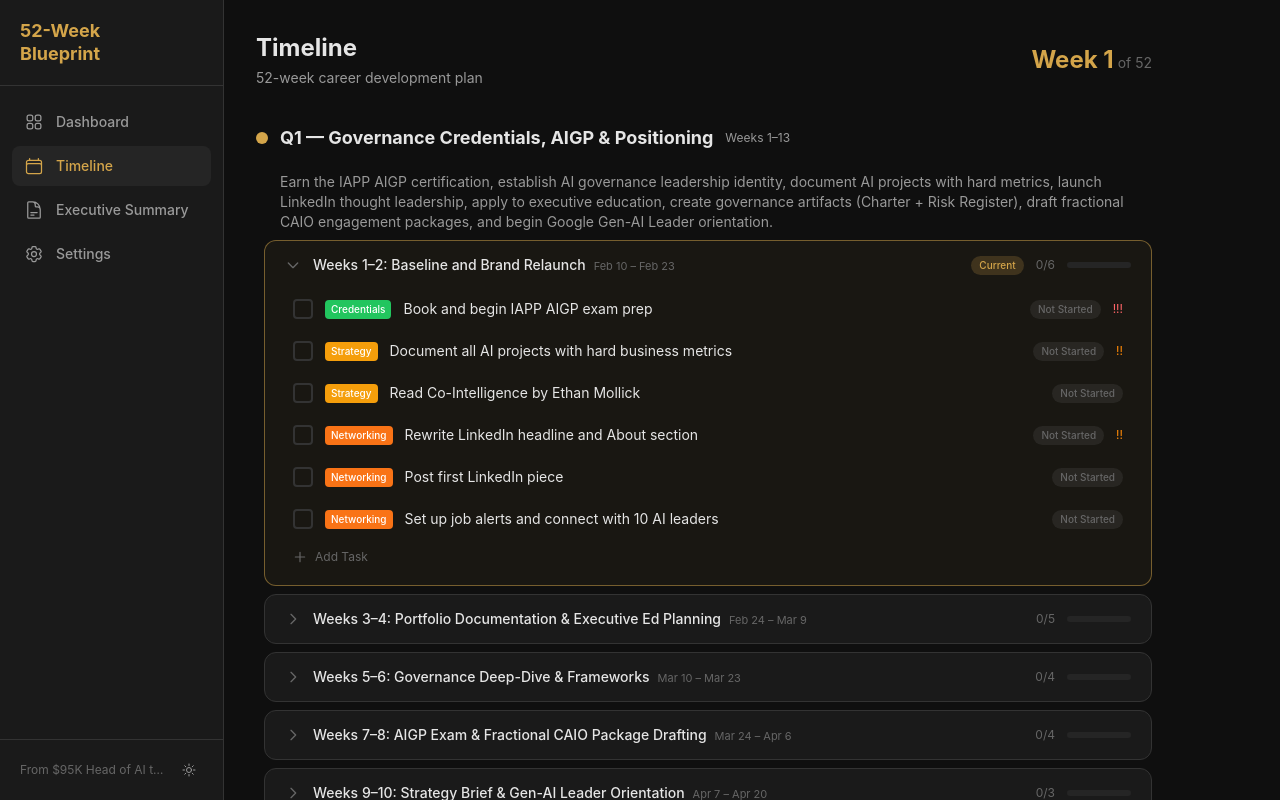
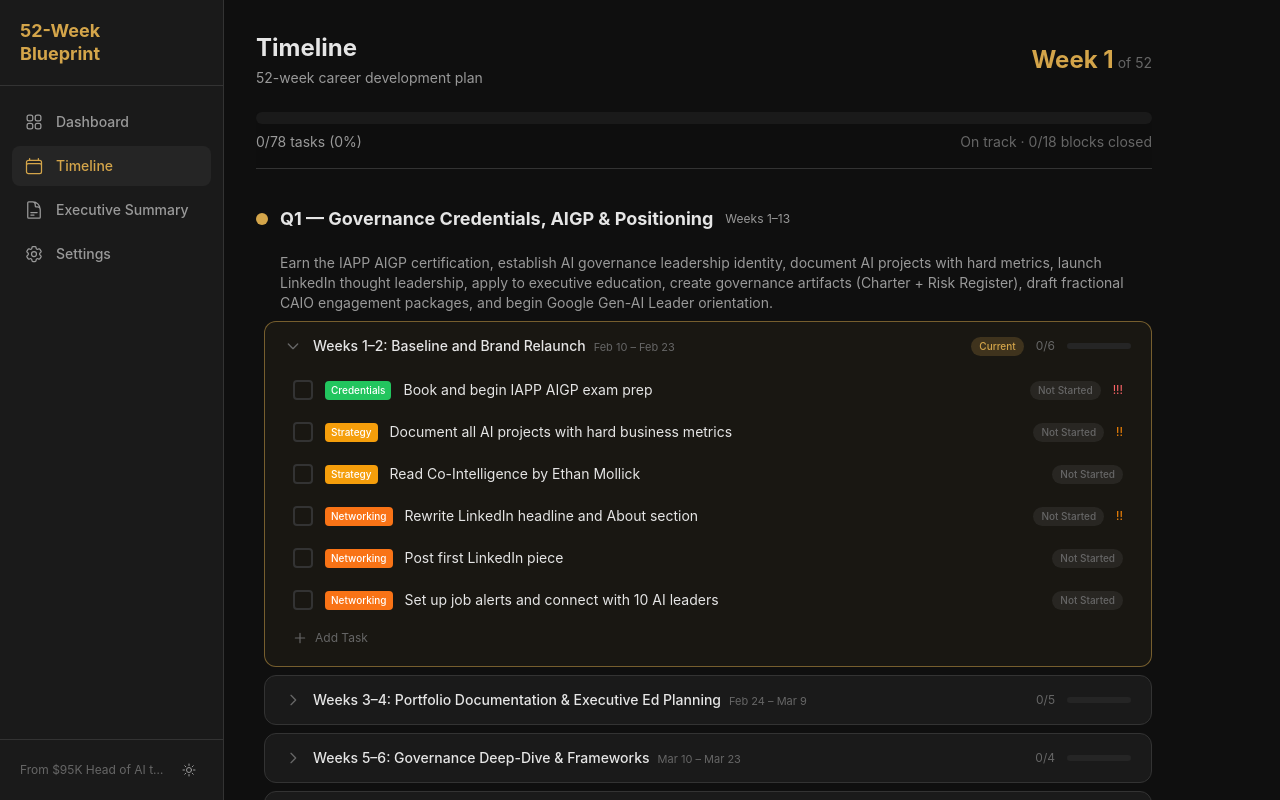
Before and after one commit to theowlhunter1/52-week-blueprint, a React (Vite) app: page /timeline in a window 1280 px wide. Shown: the top 800 px of the page. Built offline with nearby package versions, Linux system fonts and the light colour scheme.

Commit message:
Add TimelineProgressBar with per-quarter segmented progress and schedule status

```diff
--- a/src/components/timeline/Timeline.jsx
+++ b/src/components/timeline/Timeline.jsx
@@ -3,11 +3,13 @@ import { usePlan } from '../../context/PlanContext';
 import { getCurrentWeek } from '../../utils/weekCalculations';
 import QuarterSection from './QuarterSection';
 import TaskDetailPanel from '../task/TaskDetailPanel';
+import TimelineProgressBar from './TimelineProgressBar';
 
 export default function Timeline() {
   const { state } = usePlan();
   const [selectedTask, setSelectedTask] = useState(null);
   const currentWeek = getCurrentWeek(state.settings?.startDate);
+  const allBlocks = state.quarters.flatMap(q => q.blocks);
 
   useEffect(() => {
     const el = document.getElementById('current-week');
@@ -29,6 +31,10 @@ export default function Timeline() {
         </div>
       </div>
 
+      <div className="sticky top-0 z-10 bg-bg-primary/95 backdrop-blur-sm border-b border-border pb-4 mb-6">
+        <TimelineProgressBar quarters={state.quarters} allBlocks={allBlocks} startDate={state.settings?.startDate} />
+      </div>
+
       <div className="space-y-8">
         {state.quarters.map(quarter => (
           <QuarterSection
--- /dev/null
+++ b/src/components/timeline/TimelineProgressBar.jsx
@@ -0,0 +1,47 @@
+import { getCompletionStats, getScheduleStatus } from '../../utils/weekCalculations';
+
+export default function TimelineProgressBar({ quarters, allBlocks, startDate }) {
+  const quarterStats = quarters.map(q => {
+    const tasks = q.blocks.flatMap(b => b.tasks);
+    const stats = getCompletionStats(tasks);
+    return { ...stats, color: q.color, name: q.id.toUpperCase() };
+  });
+
+  const totalTasks = quarterStats.reduce((sum, s) => sum + s.total, 0);
+  const totalCompleted = quarterStats.reduce((sum, s) => sum + s.completed, 0);
+  const totalPct = totalTasks > 0 ? Math.round((totalCompleted / totalTasks) * 100) : 0;
+
+  const schedule = getScheduleStatus(allBlocks, startDate);
+
+  return (
+    <div>
+      <div className="flex h-3 rounded-full overflow-hidden bg-bg-secondary">
+        {quarterStats.map((qs, i) => {
+          const segmentWidth = totalTasks > 0 ? (qs.total / totalTasks) * 100 : 25;
+          const fillWidth = qs.total > 0 ? (qs.completed / qs.total) * 100 : 0;
+          return (
+            <div
+              key={qs.name}
+              className="relative h-full"
+              style={{ width: `${segmentWidth}%` }}
+            >
+              <div
+                className={`h-full ${i === 0 ? 'rounded-l-full' : ''} ${i === quarterStats.length - 1 ? 'rounded-r-full' : ''}`}
+                style={{ width: `${fillWidth}%`, backgroundColor: qs.color }}
+              />
+            </div>
+          );
+        })}
+      </div>
+
+      <div className="flex items-center justify-between mt-2">
+        <span className="text-sm text-text-secondary">
+          {totalCompleted}/{totalTasks} tasks ({totalPct}%)
+        </span>
+        <span className="text-sm text-text-muted">
+          {schedule.label} &middot; {schedule.closedCount}/{schedule.totalBlocks} blocks closed
+        </span>
+      </div>
+    </div>
+  );
+}
```
